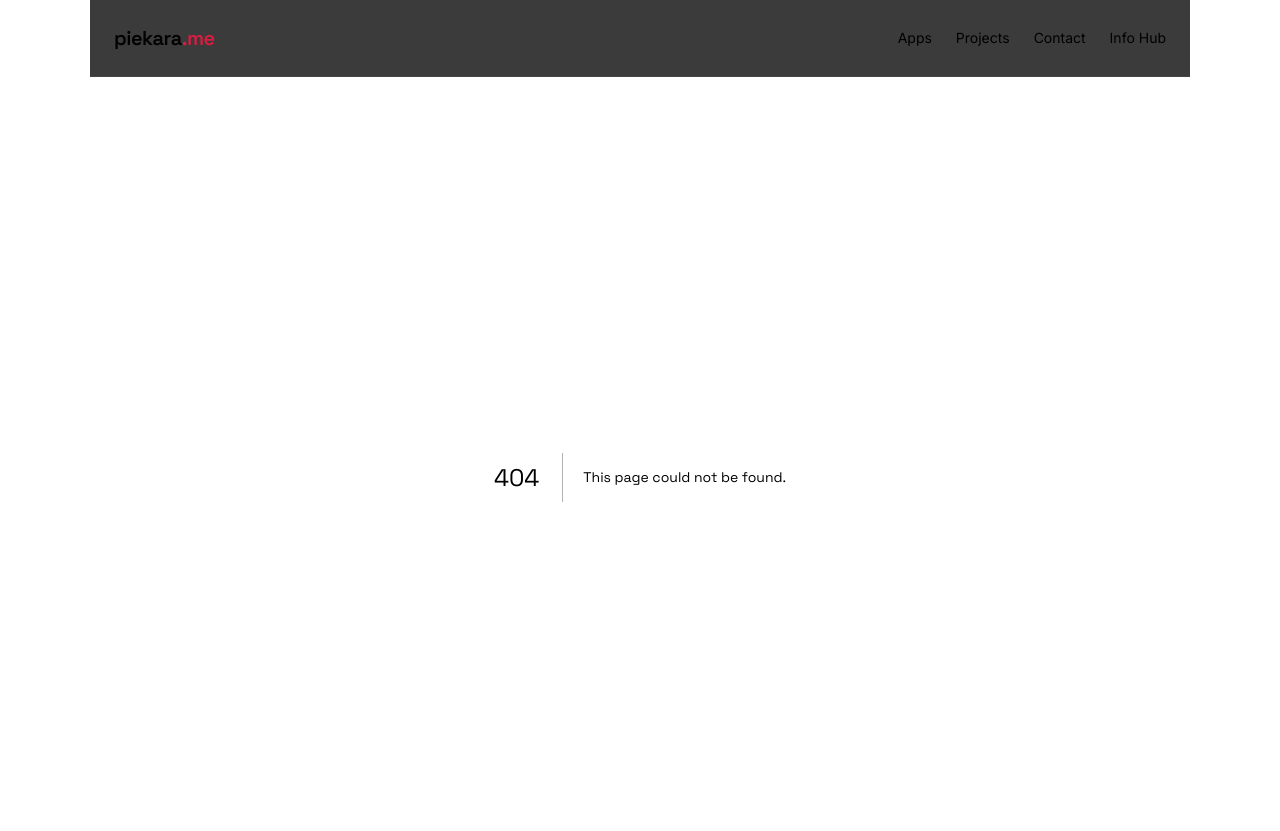
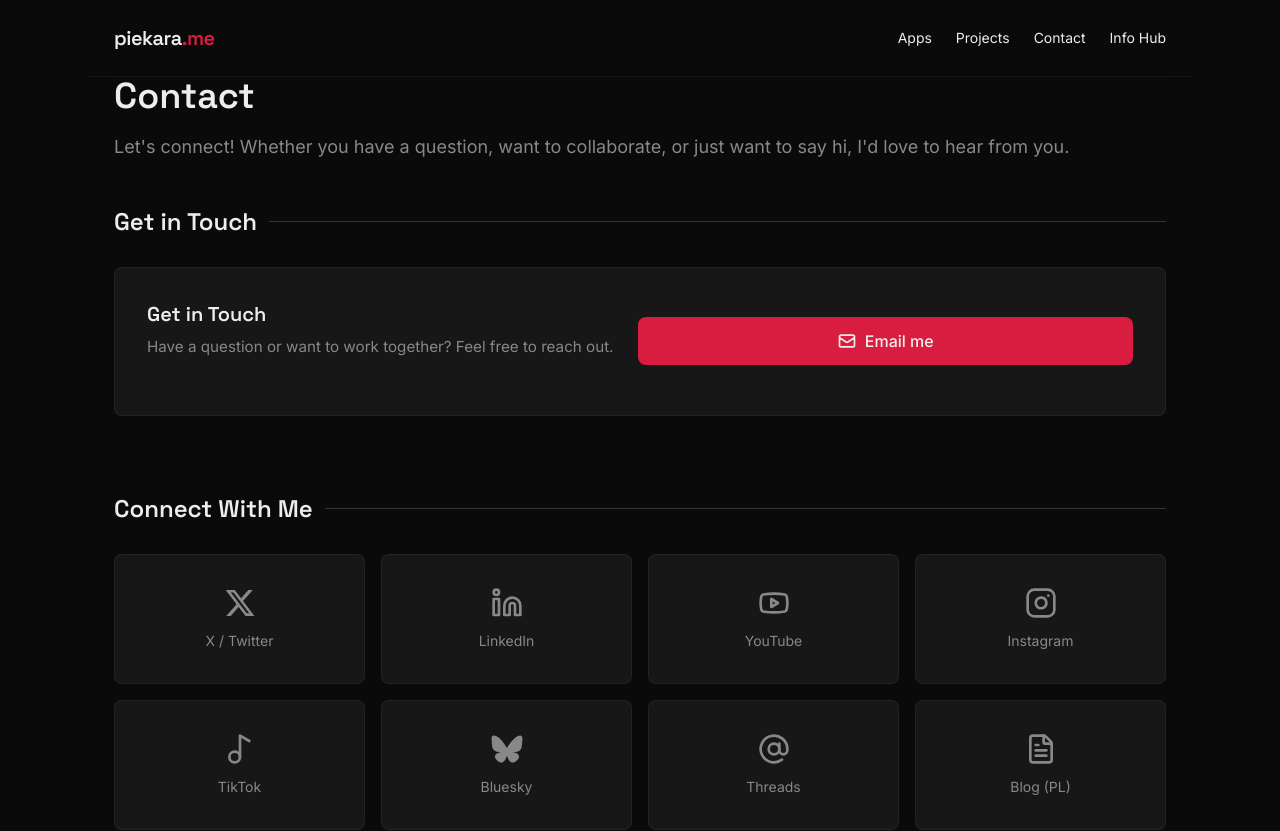
Before and after one commit to rafpiek/piekara.me, a Next.js app: page /contact in a window 1280 px wide. Before the commit this address had no page. Shown: the top 831 px of the page. Built offline with nearby package versions, Linux system fonts and the light colour scheme.

Commit message:
add contact page

```diff
--- /dev/null
+++ b/src/app/contact/page.tsx
@@ -0,0 +1,26 @@
+import { SectionTitle, SocialLinks, ContactCard } from "@/components/home";
+
+export const metadata = {
+  title: "Contact - Rafal Piekara",
+  description: "Get in touch with Rafal Piekara. Connect via email or social media.",
+};
+
+export default function ContactPage() {
+  return (
+    <>
+      <div className="mb-12">
+        <h1 className="text-4xl font-bold mb-4">Contact</h1>
+        <p className="text-lg text-[var(--text-muted)]">
+          Let's connect! Whether you have a question, want to collaborate, or just want to say hi,
+          I'd love to hear from you.
+        </p>
+      </div>
+
+      <SectionTitle id="email">Get in Touch</SectionTitle>
+      <ContactCard />
+
+      <SectionTitle id="social">Connect With Me</SectionTitle>
+      <SocialLinks />
+    </>
+  );
+}
--- a/src/app/page.tsx
+++ b/src/app/page.tsx
@@ -37,9 +37,21 @@ const apps = [
 ];
 
 const projects = [
-  { name: "Development Approach & Skills", description: "Methodology", href: "/projects" },
-  { name: "Open Source UI Kit", description: "GitHub / MIT License", href: "#" },
-  { name: "My Old Blog (Archive)", description: "2018 - 2022", href: "#" },
+  {
+    name: 'Ultimate Rails SaaS template',
+    description: 'A Rails & React SaaS template powered by Inertia.js for modern, scalable apps.',
+    href: '#',
+  },
+  {
+    name: 'Course: Ruby on Rails architecture basics',
+    description: 'A deep dive into the fundamentals of building robust and maintainable Rails applications.',
+    href: '#',
+  },
+  {
+    name: 'Book: The Mystery Beast',
+    description: "A gripping horror novel where a small town is terrorized by an unseen creature.",
+    href: '#',
+  },
 ];
 
 export default function Home() {
```
